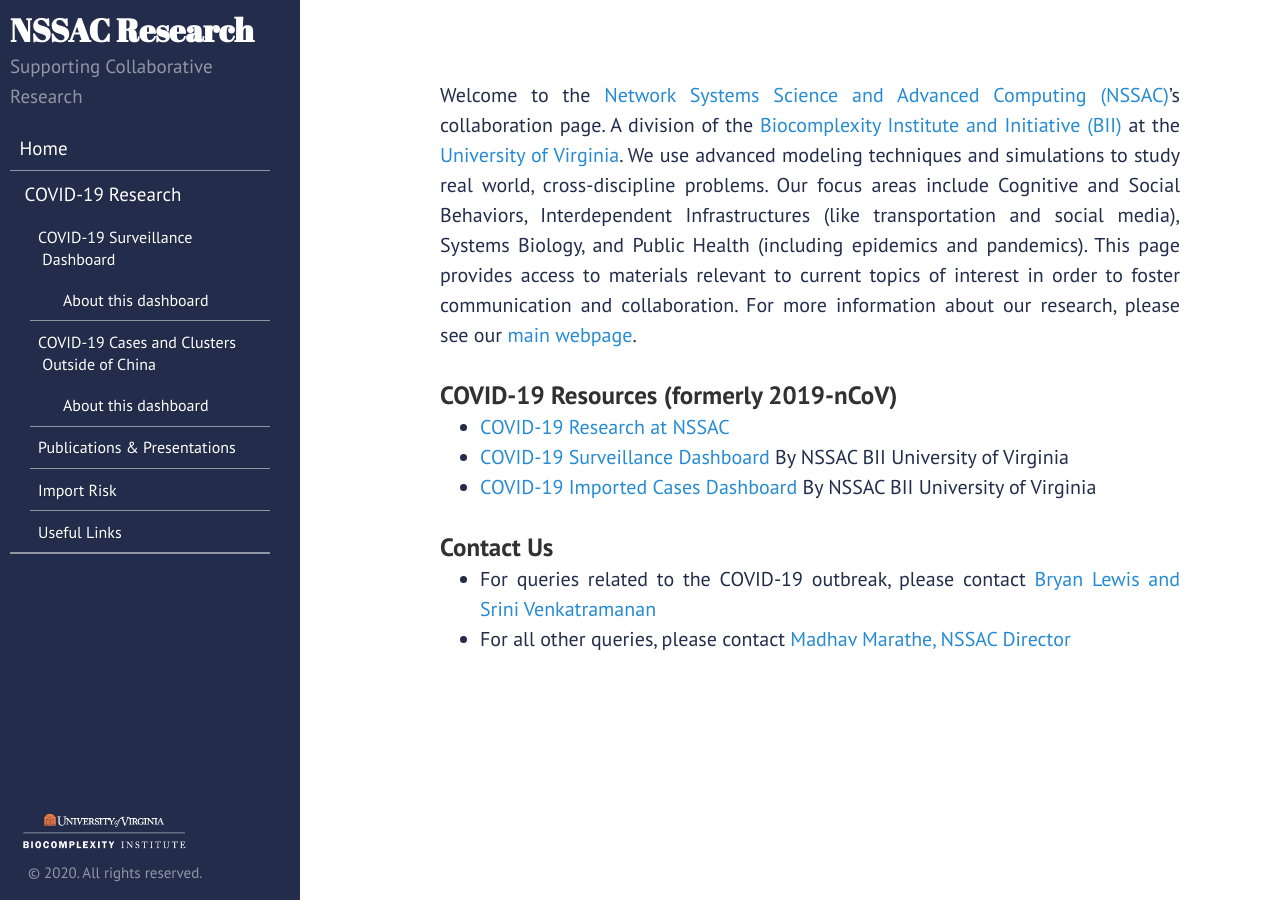
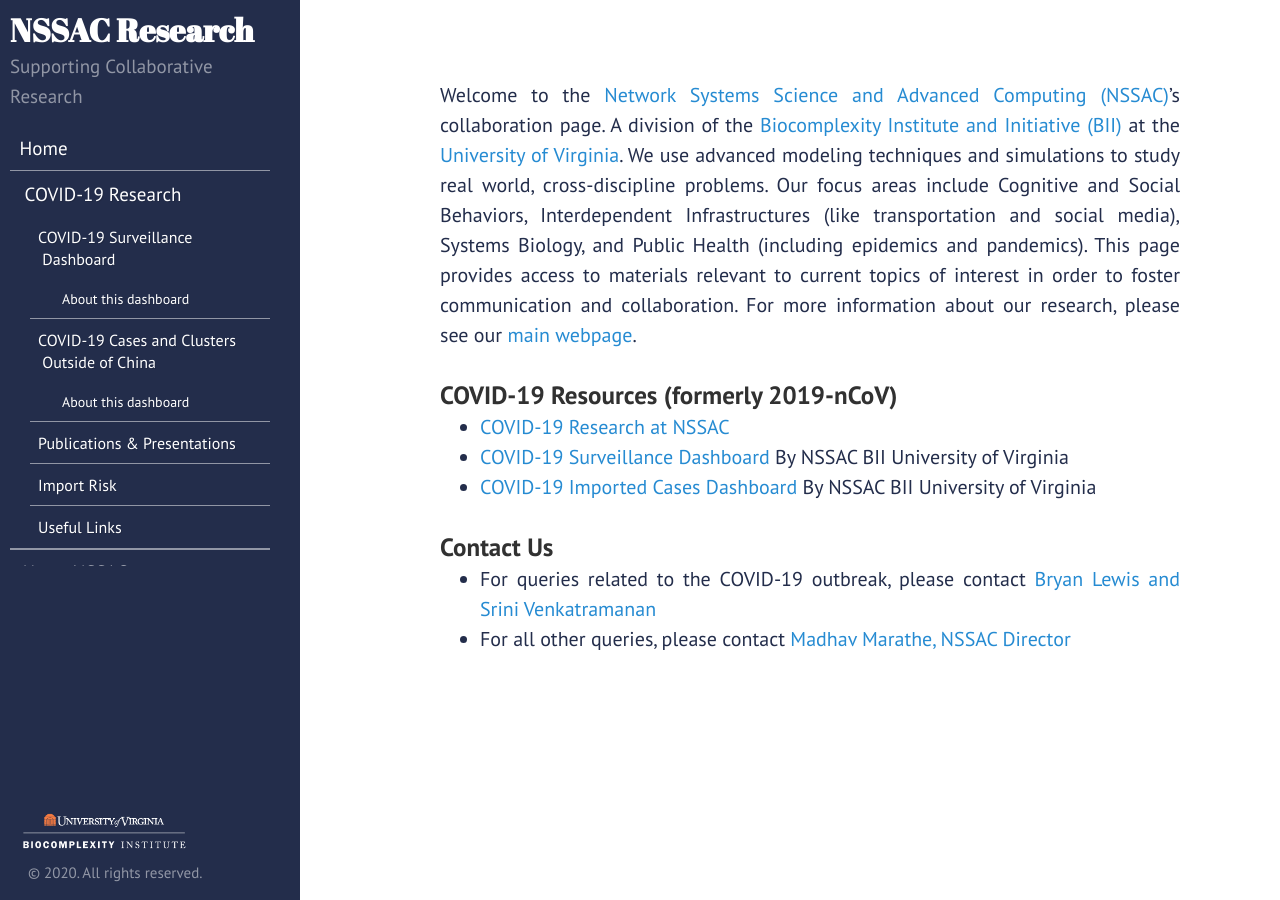
Before and after one commit to mehta-gaurav/mehta-gaurav.github.io, a Jekyll site: the page built from index.md, in a window 1280 px wide. Built offline with Jekyll 4.4.1, drawn with Linux system fonts in a browser that asks for light colours.

Commit message:
Update layout.css

```diff
--- a/public/css/layout.css
+++ b/public/css/layout.css
@@ -182,6 +182,10 @@
         font-size: 16px;
     }
 
+    #menu .sub-menu .sub-menu1 {
+        font-size: 14px;
+    }
+
     #menu .sub-menu li {
         border-width: 0 0 1px;
     }
```
